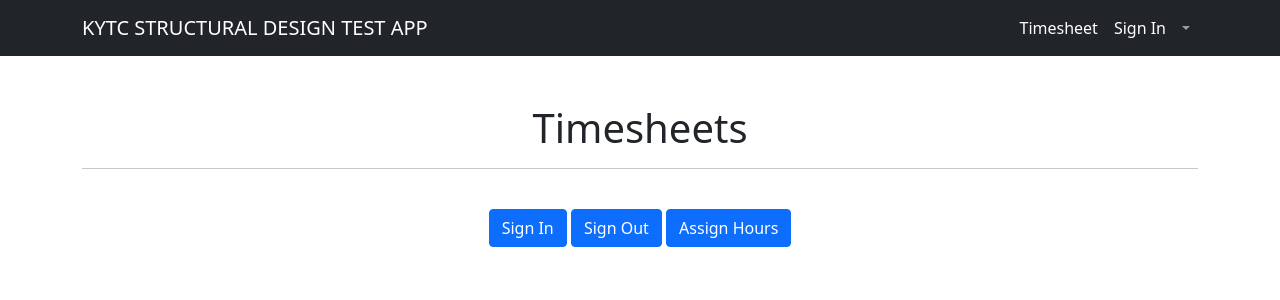
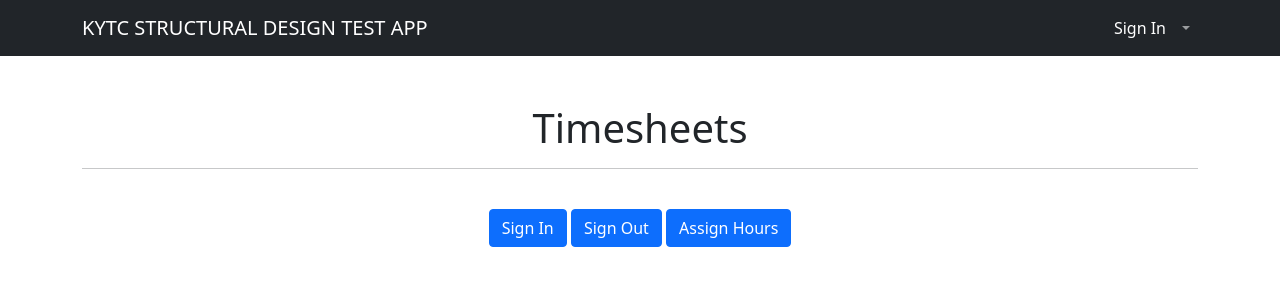
Before and after one commit to claytoncook12/structuraldesigntestapp, a Django app: page / in a window 1280 px wide. Shown: the top 300 px of the page. Run offline with Django 3.2, Linux system fonts and the light colour scheme; some libraries are stand-ins or nearby versions.

Commit message:
update base template

```diff
--- a/DjangoApp/timesheet/templates/timesheet/base.html
+++ b/DjangoApp/timesheet/templates/timesheet/base.html
@@ -23,17 +23,21 @@
                 <button class="navbar-toggler" type="button" data-bs-toggle="collapse" data-bs-target="#navbarSupportedContent" aria-controls="navbarSupportedContent" aria-expanded="false" aria-label="Toggle navigation"><span class="navbar-toggler-icon"></span></button>
                 <div class="collapse navbar-collapse" id="navbarSupportedContent">
                     <ul class="navbar-nav ms-auto mb-2 mb-lg-0">
-                      <li class="nav-item"><a class="nav-link active" aria-current="page" href="{% url 'timesheet:timesheet_home' %}">Timesheet</a></li>
                       {% if user.is_authenticated %}
-                        <li class="nav-item"><a class="nav-link active" aria-current="page" href="{% url 'account_logout' %}">Sign Out</a></li>
+                        <li class="nav-item"><a class="nav-link active" aria-current="page">User: {{request.user.username}}</a></li>
                       {% else %}
                       <li class="nav-item"><a class="nav-link active" aria-current="page" href="{% url 'account_login' %}">Sign In</a></li>
                       {% endif %}
                         <li class="nav-item dropdown">
                             <a class="nav-link dropdown-toggle" id="navbarDropdown" href="#" role="button" data-bs-toggle="dropdown" aria-expanded="false"></a>
                             <ul class="dropdown-menu dropdown-menu-end" aria-labelledby="navbarDropdown">
+                              <li><a class="dropdown-item" href="{% url 'timesheet:timesheet_home' %}">Timesheet</a></li>
                               <li><hr class="dropdown-divider" /></li>
                               <li><a class="dropdown-item" href="{% url 'timesheet:timesheet_checklist' %}">App Checklist</a></li>
+                              <li><hr class="dropdown-divider" /></li>
+                              {% if user.is_authenticated %}
+                              <li><a class="dropdown-item" href="{% url 'account_logout' %}">Sign Out</a></li>
+                              {% endif %}
                             </ul>
                         </li>
                     </ul>
```
Lines whose indentation alone changed are shown as unchanged.
